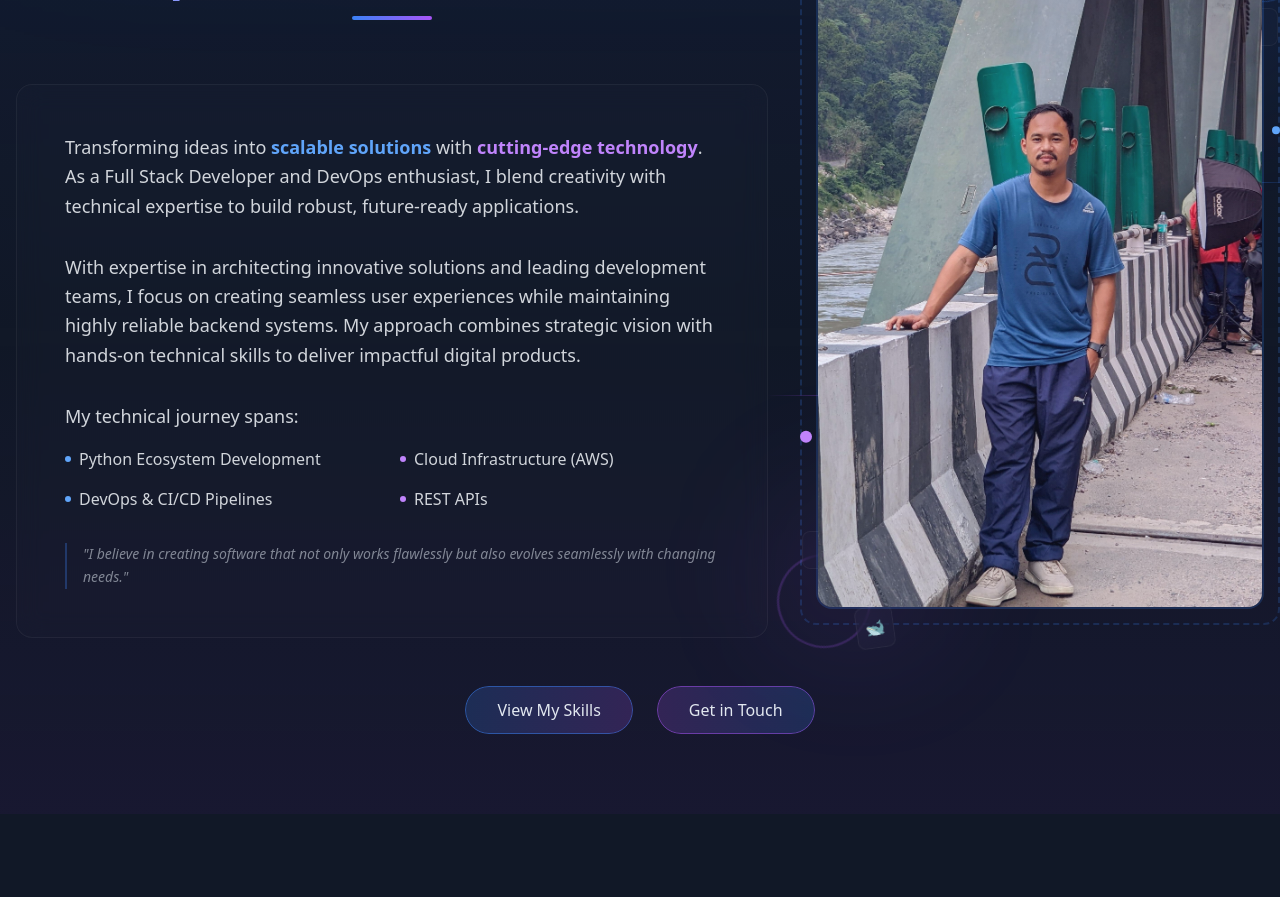
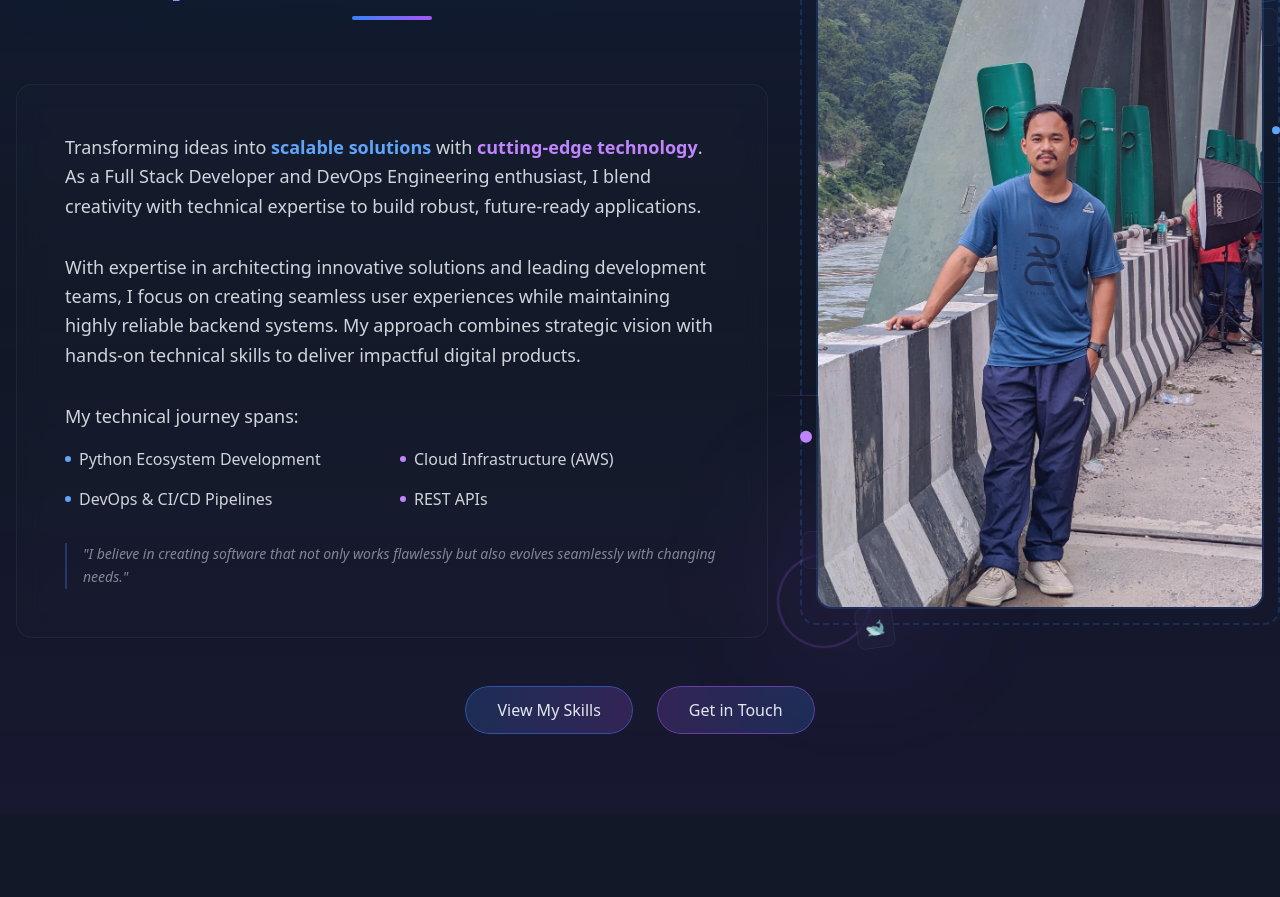
Before and after one commit to thimpu-create/myport, a Next.js app: page / in a window 1280 px wide. Shown: the part 940-1837 px from the top of the page. Built offline with nearby package versions, Linux system fonts and the light colour scheme.

Commit message:
updated from office

```diff
--- a/src/components/About.tsx
+++ b/src/components/About.tsx
@@ -40,7 +40,7 @@ const About = () => {
                 <motion.p {...fadeInUp} className="leading-relaxed">
                   Transforming ideas into <span className="text-blue-400 font-semibold">scalable solutions</span> with
                   <span className="text-purple-400 font-semibold"> cutting-edge technology</span>. As a Full Stack Developer
-                  and DevOps enthusiast, I blend creativity with technical expertise to build robust, future-ready applications.
+                  and DevOps Engineering enthusiast, I blend creativity with technical expertise to build robust, future-ready applications.
                 </motion.p>
 
                 <motion.p
```
